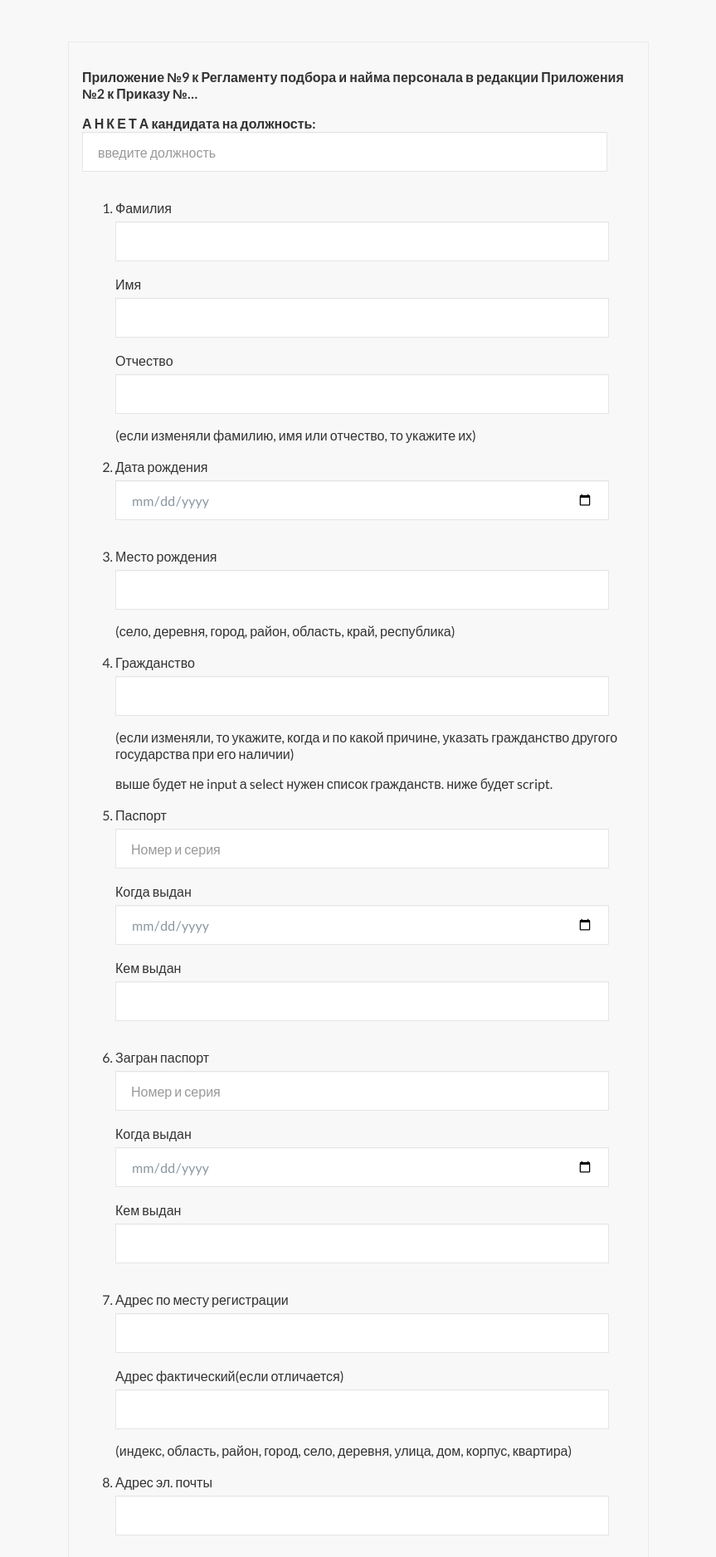
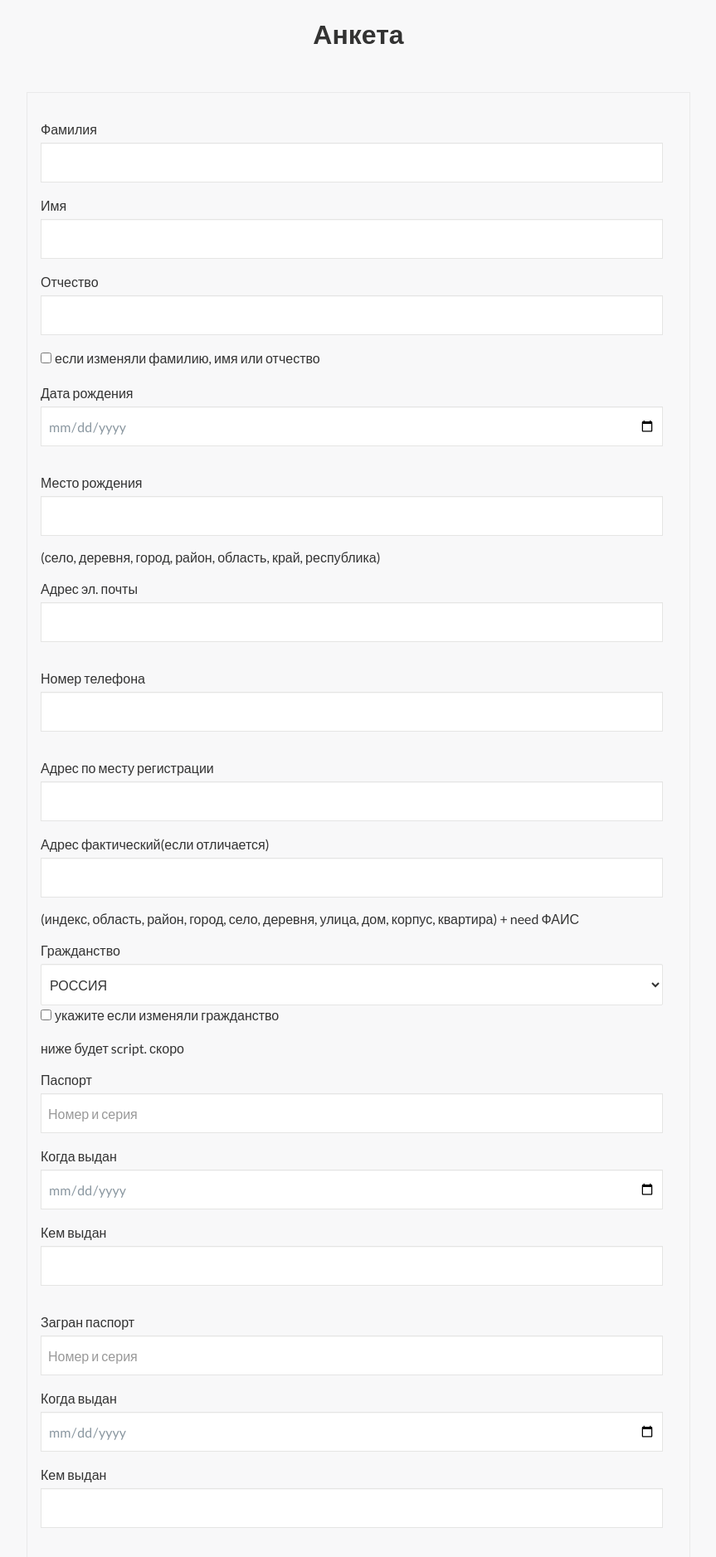
Before and after one commit to VladMatveenk0/application-form-for-candidates, a PHP site: page / in a window 1280 px wide. Shown: the top 1877 px of the page at 83% size, without its empty margins (208-1071 px from the left). Run offline with PHP 8.4, Linux system fonts and the light colour scheme.

Commit message:
end fix git

```diff
--- a/css/normalize.css
+++ b/css/normalize.css
@@ -11,7 +11,7 @@
   }
 
   form {
-    max-width: 700px;
+    max-width: 800px;
     margin: 50px auto;
     padding: 16px;
     border: 1px solid #eaeaea;
@@ -35,9 +35,10 @@
     height: auto;
     margin: 0;
     outline: 0;
-    padding: 8px 18px;
+    padding: 8px;
     height: 48px;
-    width: 95%;
+    width: 100%;
+    max-width: 750px;
     color: #8a97a0;
     box-shadow: 0 1px 0 rgba(0,0,0,0.03) inset;
     margin-bottom: 16px;
--- a/index.php
+++ b/index.php
@@ -16,58 +16,67 @@
         //}
         //$db = new DB( 'data.db' );
         ?>
+        <center><h1>Анкета</h1></Center>
         <form action="process.php" method="post">
-            <p><b>Приложение №9 к Регламенту подбора и найма персонала в редакции Приложения №2 к Приказу №…<br></b></p>
-            <p><b>А Н К Е Т А кандидата на должность: &#32</b><input type="text" id="job" name="job" placeholder="введите должность">
-            <ol>
-                <li><p><label for="second name">Фамилия</label><input type="text" name="second name" placeholder="" required>
+            <p><label for="second_name">Фамилия</label><input type="text" name="second_name" placeholder="" required>
                 <label for="name">Имя</label><input type="text" name="name" placeholder="" required>
                 <label for="surname">Отчество</label><input type="text" name="surname" placeholder="">
-                    <h7>(если изменяли фамилию, имя или отчество, то укажите их)</h7></p></li>
+                <label><input type="checkbox" id="fullname_changed" name="fullname_changed">если изменяли фамилию, имя или отчество</label></p>
 
-                <li><p><label for="date birth">Дата рождения</label><input type="date" name="data birth" placeholder="" required></p></li>
-                <li><p><label for="place birth">Место рождения</label><input type="text" name="place birth" placeholder= "" required>
-                    <br>(село, деревня, город, район, область, край, республика)</p></li>
+            <p><label for="date_birth">Дата рождения</label><input type="date" name="data_birth" placeholder="" required></p>
+            <p><label for="place_birth">Место рождения</label><input type="text" name="place_birth" placeholder= "" required>
+                <br>(село, деревня, город, район, область, край, республика)</p>
 
-                <li><p><label for="nation">Гражданство</label><input type="text" id="nation" name="nation" required>
-                    (если изменяли, то укажите, когда и по какой причине, указать гражданство другого государства при его наличии)
-                </p></li>
+            <p><label for="mail">Адрес эл. почты</label><input type="email" id="mail" name = "mail" placeholder="" required></p>
+            <p><label for="phone">Номер телефона</label><input type="number" id="phone" name="phone" placeholder="" required></p>
 
-                выше будет не input а select нужен список гражданств. ниже будет script.
+            <p><label for="of address">Адрес по месту регистрации</label><input type="text" id="off_address" name="off_address" required>
+                <label for="fact address">Адрес фактический(если отличается)</label><input type="text" id="fact_address" name="fact_address">
+                (индекс, область, район, город, село, деревня, улица, дом, корпус, квартира) + need ФАИС
+            </p>
 
-                <li><p><label for="passport">Паспорт</label><input type="text" name="passport" placeholder= "Номер и серия" required>
+            <p><label for="nation">Гражданство</label><select id="nation" name="nation">
+                <option value="">РОССИЯ</option>
+                <option value="">БЕЛАРУСЬ</option>
+                <option value="">КАЗАХСТАН</option>
+                <option value="">АЗЕРБАЙДЖАН</option>
+                <option value="">КИРГИЗИЯ</option>
+                <option value="">УЗБЕКИСТАН</option>
+                <option value="">УКРАИНА</option>
+                <option value="">ГЕРМАНИЯ</option>
+                </select>
+                <label><input type="checkbox" id="nation_changed" name="nation_changed">укажите если изменяли гражданство</label>
+            </p>
+
+            ниже будет script. скоро
+
+
+            <p><label for="passport">Паспорт</label><input type="text" name="passport" placeholder= "Номер и серия" required>
                 <label for="passport date">Когда выдан</label><input type="date" name="passport date" required>
-                    <label for="passport place">Кем выдан</label><input type="text" name="passport place" placeholder="" required></p></li>
+                <label for="passport place">Кем выдан</label><input type="text" name="passport place" placeholder="" required></p>
 
-                <li><p><label for="zpassport">Загран паспорт</label><input type="text" name="zpassport" placeholder= "Номер и серия" required>
+            <p><label for="zpassport">Загран паспорт</label><input type="text" name="zpassport" placeholder= "Номер и серия" required>
                 <label for="zpassport date">Когда выдан</label><input type="date" name="zpassport date" required>
-                    <label for="zpassport place">Кем выдан</label><input type="text" name="zpassport place" placeholder="" required></p></li>
+                <label for="zpassport place">Кем выдан</label><input type="text" name="zpassport place" placeholder="" required></p>
 
-                <li><p>
-                    <label for="of address">Адрес по месту регистрации</label><input type="text" id="of address" name="of address" required>
-                    <label for="fact address">Адрес фактический(если отличается)</label><input type="text" id="fact address" name="fact address" required>
-                    (индекс, область, район, город, село, деревня, улица, дом, корпус, квартира)
-                </p></li>
 
-                <li><p><label for="mail">Адрес эл. почты</label><input type="email" id="mail" name = "mail" placeholder="" required></p></li>
-                <li><p><label for="phone">Номер телефона</label><input type="number" id="phone" name="phone" placeholder="" required></p></li>
 
-                <li><p><label for="snils">Номер страхового свидетельства государственного пенсионного страхования</label>
-                    <input type="text" id="snils" name="snils" required>
-                </p></li>
+            <p><label for="snils">Номер страхового свидетельства государственного пенсионного страхования</label>
+                <input type="text" id="snils" name="snils" placeholder="СНИЛС" required>
+            </p>
 
-                <li><p><label for="inn">Индивидуальный номер налогоплательщика</label><input type="text" id="inn" name="inn" required></p></li>
+            <p><label for="inn">Индивидуальный номер налогоплательщика</label><input type="text" id="inn" name="inn" placeholder="ИНН" required></p>
 
-                <li><p><label for="foreign passport">Наличие иностранного паспорта</label><select id="foreign passport" name="foreign passport">
+            <p><label for="foreign passport">Наличие иностранного паспорта</label><select id="foreign passport" name="foreign passport">
                 <option value="no">Нет иностранного паспорта</option>
                 <option value="yes">Есть иностранный паспорт</option>
                 </select>
                 need script
-                    <label for="foreign passport country">Страна</label><input type="text" id="foreign passport country" name="foreign passport country" required>
-                    <label for="foreign passport num">Номер и серия</label><input type="text" id="foreign passport num" name="foreign passport num" required>
-                </p></li>
+                <label for="foreign passport country">Страна</label><input type="text" id="foreign passport country" name="foreign passport country">
+                <label for="foreign passport num">Номер и серия</label><input type="text" id="foreign passport num" name="foreign passport num">
+            </p>
 
-                <li><p><table width = 600 border="1">
+            <p><table width = 600 border="1">
                 <caption><p>Профессиональное образование</p></caption>
                     <thead>
                         <tr>
@@ -81,8 +90,8 @@
                     </thead>
                     <tbody id="dynamic_1">
                         <tr>
-                                <td><input type="text" name="data start education"></td>
-                                <td><input type="text" name="date end educatioin"></td>
+                            <td><input type="date" name="data start education"></td>
+                            <td><input type="date" name="date end educatioin"></td>
                             <td><input type="text" name="educational institution"></td>
                             <td><input type="text" name="speciality"></td>
                             <td><input type="text" name="?Номер и дата?"></td>
@@ -93,11 +102,11 @@
                         </tr>
                     </tbody>
                 </table>
-                </p></li>
+            </p>
 
-                <li><p><label for="title">Ученая степень, ученое звание</label><input type="text" id="title" name="title"></p></li>
+            <p><label for="title">Ученая степень, ученое звание</label><input type="text" id="title" name="title"></p>
 
-                <li><p>
+            <p>
                 <table width=600 border="1">
                     <caption><p>Выполняемая работа с начала трудовой деятельности (включая учебу в высших и средних специальных учебных заведениях, военную службу, работу по совместительству, предпринимательскую деятельность и т.п.)
                     <br><h6>При заполнении данного пункта необходимо именовать учреждения, организации и предприятия так, как они назывались в свое время, военную службу записывать с указанием должности и номера воинской части.
@@ -113,8 +122,8 @@
                     </thead>
                     <tbody id="dynamic_2">
                         <tr>
-                                <td><input type="text" name="date start work"></td>
-                                <td><input type="text" name="date ebd work"></td>
+                            <td><input type="date" name="date start work"></td>
+                            <td><input type="date" name="date ebd work"></td>
                             <td><input type="text" name="job title"></td>
                             <td><input type="text" name="work place">
                             </td>
@@ -125,18 +134,26 @@
                         </tr>
                     </tbody>
                 </table>
-                </p></li>
+            </p>
 
-                <li><p><label for="family status">Положение в момент заполнения анкеты</label><input type="text" id="family status" name="family status" required></p></li>
+            <label for="family status">Положение в момент заполнения анкеты</label>
+                <select id="family status" name="family status">
+                <option value="registred marriage">Состою в зарегистрированном браке</option>
+                <option value="unregistred marriage">Состою в незарегистрированном браке</option>
+                <option value="officially divorced">Разведен(а) официально (развод зарегистрирован)</option>
+                <option value="widower">Вдовец (вдова)</option>
+                <option value="no married">Никогда не состоял(а) в браке</option>
+                <option value="separated">Разошелся(лась)</option>
+                </select>
 
-                <li><p><table width = 600 border="1">
+            <p><table width = 600 border="1">
                 <caption>Ваши близкие родственники (отец, мать, братья, сестры, дети, а также муж (жена), в том числе бывшие)</caption>
                     <thead>
                         <tr>
                             <th scope="col">Степень родства</th>
                             <th scope="col">Фамилия, имя, отчество*</th>
                             <th scope="col">?Год, место рождения?</th>
-                                <th scope="col">Место работы, должность</th>
+                            <th scope="col">?Место работы, должность?</th>
                             <th scope="col">Адрес места жительства</th>
                             <th scope="col">&nbsp;</th>
                         </tr>
@@ -147,58 +164,61 @@
                             <td><input type="text" name="full name relative"></label></td>
                             <td><input type="text" name="год, место рождения родственника"></td>
                             <td><input type="text" name="Специальность"></td>
-                                <td><input type="da" name="Номер и дата"></td>
+                            <td><input type="text" name="residential address"></td>
                             <td>
                                 <button type="button" class="add">+</button>
                                 <button type="button" class="del">-</button>
                             </td>
                         </tr>
                     </tbody>
-                    </table></p></li>
+                </table></p>
 
-                <li><p>Имеются ли у Вас или жены (мужа) родственники, постоянно проживающие за границей (укажите их фамилию, имя, отчество, год рождения, степень родства, место жительства,
-                    с какого времени они проживают за границей)<br><input type="text" name="родственнкии за границой">
-                </p></li>
+                <br><br><br><br><br>НЕОБЯЗАТЕЛЬНО<br><br><br><br><br><br><br><br><br><br>
 
-                <li><p>Отношение к воинской обязанности, воинское звание, ВУС, военкомат<br><input type="text" name="военкомат"required></p></li>
+            <legend>Имеются ли у Вас или жены (мужа) родственники, постоянно проживающие за границей (укажите их фамилию, имя, отчество, год рождения, степень родства, место жительства,
+                с какого времени они проживают за границей)?
+            </legend>
+            <label><input type="radio" id="foreign relative" name="foreign relative" value="no" checked />Не проживают</label>
+            <label><input type="radio" id="foreign relative" name="foreign relative" value="yes" />Проживают</label>
+            <label for="foreign passport country">Страна</label><input type="text" id="foreign passport country" name="foreign passport country">
 
-                <li><p><p>Документы, дающие право на льготы<br><textarea name="документы на льготы" cols = 50></textarea></p></p></li>
+            <p>Отношение к воинской обязанности, воинское звание, ВУС, военкомат<br><input type="text" name="военкомат"></p>
 
-                <li><p>Полное наименование и адрес коммерческих структур, учредителем которых являетесь или являлись<br> <textarea name="учередитель структур" cols=50 rows=4></textarea></p></li>
+            <p><p>Документы, дающие право на льготы<br><textarea name="документы на льготы" cols = 50></textarea></p></p>
 
-                <li><p>Полное наименование и адрес организаций, предприятий и т.п., акциями которых владели или владеете<br> <textarea name="акции" cols=50 rows=4></textarea></p></li>
+            <p>Полное наименование и адрес коммерческих структур, учредителем которых являетесь или являлись<br> <textarea name="учередитель структур" cols=50 rows=4></textarea></p>
 
-                <li><p>Полное наименование и адрес организаций, предприятий и т.п., в которых являетесь или являлись аффилированным лицом<br> <textarea name="аффилированное лицо" cols=50 rows=4></textarea></p></li>
+            <p>Полное наименование и адрес организаций, предприятий и т.п., акциями которых владели или владеете<br> <textarea name="акции" cols=50 rows=4></textarea></p>
 
-                <li><legend>Наличие судимости</legend>
+            <p>Полное наименование и адрес организаций, предприятий и т.п., в которых являетесь или являлись аффилированным лицом<br> <textarea name="аффилированное лицо" cols=50 rows=4></textarea></p>
+
+            <legend>Наличие судимости</legend>
                 <label><input type="radio" id="нет судимости" name="судимость" value="Нет судимости" checked />Нет</label>
                 <label><input type="radio" id="есть судимость" name="судимость" value="Есть судимость" />Да</label>
                 Когда, за что и по какой статье УК РФ, на какой срок были осуждены<br>
                 <input type="text" name="судимости" required>
                 need script
-                </p></li>
+            </p>
 
-                <li><p>Источник получения информации о данном месте работы<br> <input type="text" name="источник информации о работе" placeholder=""></p></li>
+            <p>Источник получения информации о данном месте работы<br> <input type="text" name="источник информации о работе" placeholder="" required></p>
 
-                <li><p>Сведения о рекомендателях (при наличии) (Ф.И.О., должность и место работы, телефон)<br><textarea name="информация о работе" cols=30 rows=3></textarea></p></li>
+            <p>Сведения о рекомендателях (при наличии) (Ф.И.О., должность и место работы, телефон)<br><textarea name="информация о работе" cols=30 rows=3></textarea></p>
 
-                <li><p>Дополнительные сведения (государственные награды, участие в выборных представительных органах, увлечения, а также другая информация, которую  желаете сообщить о себе)
+            <p>Дополнительные сведения (государственные награды, участие в выборных представительных органах, увлечения, а также другая информация, которую  желаете сообщить о себе)
                 <br> <textarea name="доп сведения" cols=50 rows=4 ></textarea>
-                </p></li>
+            </p>
 
-                <li><p>Сведения об имуществе и кредитных организациях, в которых имеются счета (информация предоставляется на усмотрение (с согласия))<br>
+            <p>Сведения об имуществе и кредитных организациях, в которых имеются счета (информация предоставляется на усмотрение (с согласия))<br>
                 <input type="text" name="сведения о имуществе" size = 30>
-                </p></li>
+            </p>
 
-                <li>
+
             <legend>В каких социальных сетях имеются аккаунты</legend>
             <label><input type="checkbox" id="Одноклассники" name="соцсеть" value="Одноклассники" checked />Одноклассники</label>
             <label><input type="checkbox" id="Вконтакте" name="соцсеть" value="Вконтакте" />Вконтакте</label>
             <label><input type="checkbox" id="Не имею" name="соцсеть" value="Не имею" />Не имею</label>
-                    <label><input type="checkbox" id="Другие соцсети" name="соцсеть" value="Другие соцсети" />Другое&#32<input type="text" name="другая соцсеть"></label>
-                </li>
+            <label><input type="checkbox" id="Другие соцсети" name="соцсеть" value="Другие соцсети" /><input type="text" name="другая соцсеть" placeholder="Другое"></label>
 
-            </ol>
             <p><label><input type="checkbox" id = "подтверждение" name="" required/>Я подтверждаю, что все указанные мною в настоящей анкете сведения полны и соответствуют действительности.
             Мне известно, что заведомо ложные сведения, сообщенные о себе в анкете, могут повлечь отказ в трудоустройстве либо расторжение трудового договора.
             На проведение в отношении меня проверочных мероприятий согласен(а).
```
Also changed, not shown: process.php (added, +17 -0 lines), script_handler.js (added). Lines whose indentation alone changed are shown as unchanged.
